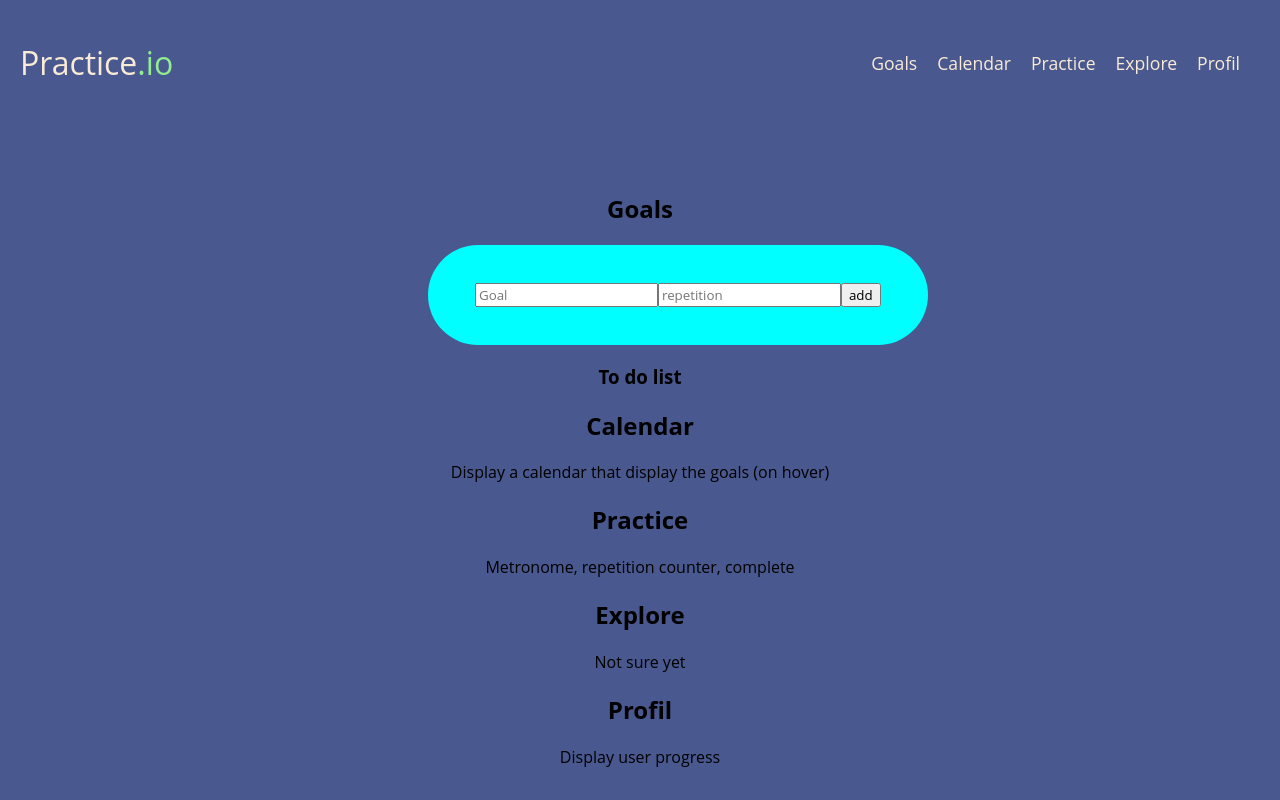
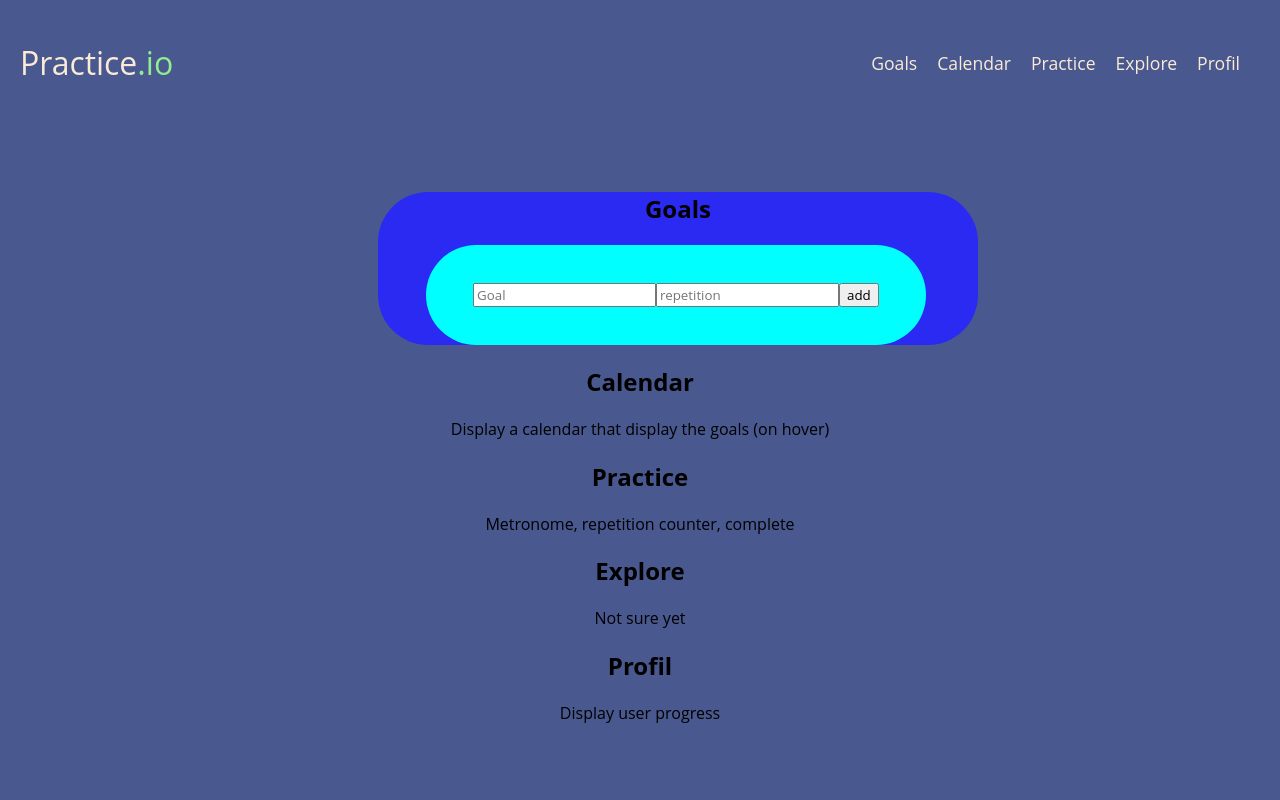
Before and after one commit to CA-WillMc/Practice-Tracker, a React (Create React App) app: page / in a window 1280 px wide. Both pictures are taken after a click on the button "Sign In". Built offline with nearby package versions, Linux system fonts and the light colour scheme.

Commit message:
ajustement Goals

```diff
--- a/src/Menu.js
+++ b/src/Menu.js
@@ -72,7 +72,6 @@ export default function Menu() {
             ></input>
             <button onClick={handleAddTodoClick}>add</button>
           </div>
-          <h3>To do list</h3>
           <ul id="listTodo">
             {todos.map((todo, index) => (
               <li className="elemTodo" key={index}>
--- a/src/menu.css
+++ b/src/menu.css
@@ -55,10 +55,9 @@ body {
 #addTodo {
   background-color: aqua;
   border-radius: 50px;
-  left: 33%;
+  margin-left: 8%;
   height: 100px;
   width: 500px;
-  position: relative;
   display: flex;
   justify-content: center;
   align-items: center;
@@ -69,11 +68,25 @@ body {
 .elemTodo {
   background-color: rgb(239, 154, 36);
   border-radius: 50px;
-  left: 31%;
   height: 50px;
+  margin-top: 1vh;
+  gap: 1vh;
+  margin-left: 1%;
   width: 500px;
-  position: relative;
   display: flex;
   justify-content: center;
   align-items: center;
 }
+
+#Goals {
+  background-color: rgb(42, 42, 243);
+  border-radius: 50px;
+  left: 29%;
+  height: fit-content;
+  width: 600px;
+  position: relative;
+  justify-content: center;
+  text-align: center;
+  align-items: center;
+  margin-top: 1vh;
+}
```
